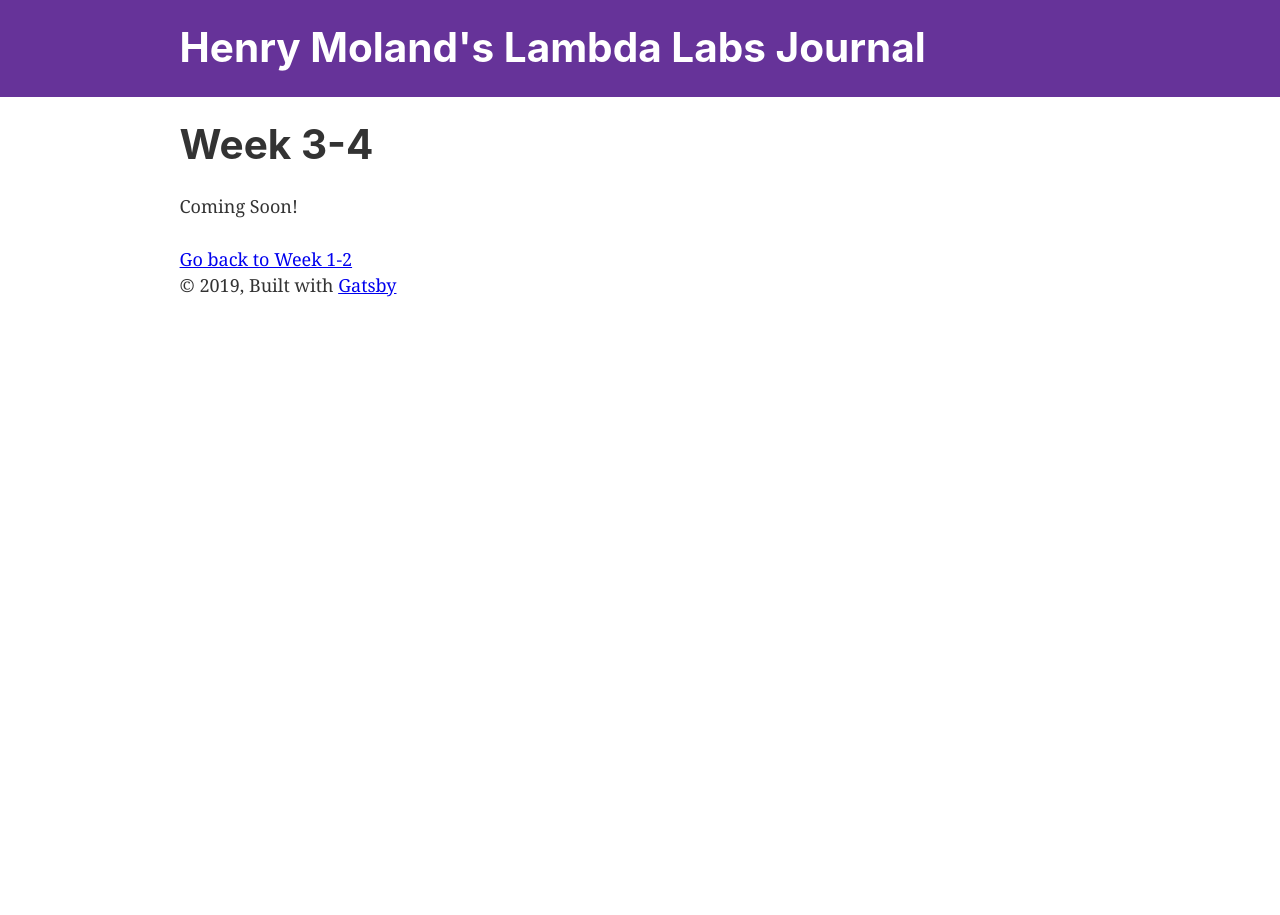
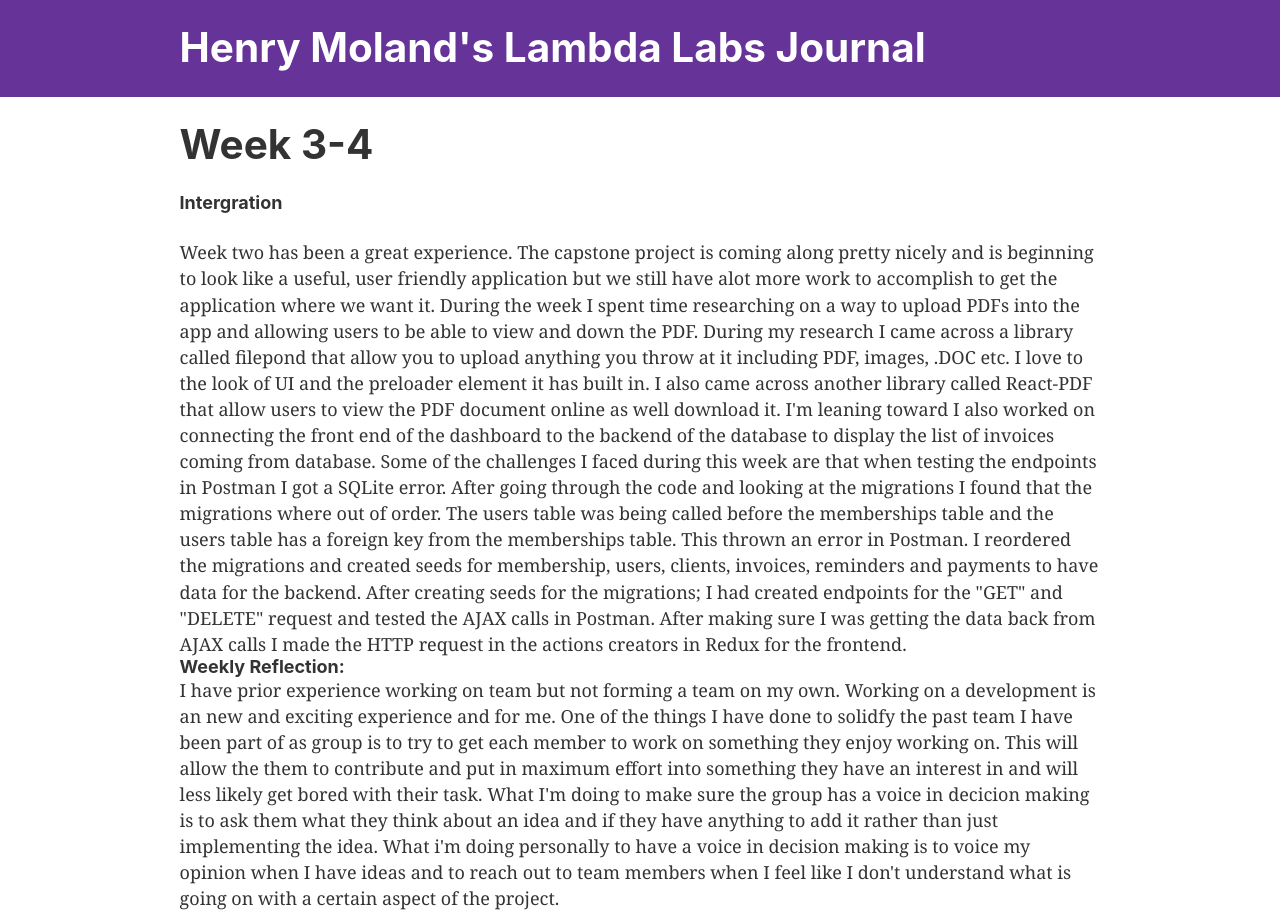
Before and after one commit to henrymoland/lambda-labs-gatsby-jourbal, a Gatsby site: page /page-2 in a window 1280 px wide. Shown: the top 915 px of the page. Before the commit the page ends 800 px from the top, so only its background shows below. Built offline with nearby package versions, Linux system fonts and the light colour scheme; Gatsby itself is replaced by a stand-in of ours.

Commit message:
Added heading

```diff
--- a/src/pages/page-2.js
+++ b/src/pages/page-2.js
@@ -4,8 +4,15 @@ import Layout from "../components/layout"
 
 const SecondPage = () => (
   <Layout>
-    <h1>Week 3-4</h1>
-    <p>Coming Soon!</p>
+<h1>Week 3-4</h1>
+
+<h4>Intergration</h4>
+<p>
+Week two has been  a great experience. The capstone project is coming along pretty nicely  and is beginning to look like  a useful, user friendly application but we still have alot more work to accomplish to get the application where we want it.  During the week I spent time researching on a way to upload PDFs into the  app and allowing users to be able to view and  down the PDF. During my research I came across a library called filepond that allow you to upload anything you throw at it including PDF, images, .DOC etc. I love to the look of UI and the preloader element it has built in.  I also came across another library called React-PDF that allow users to view the PDF document online as well download it. I'm leaning toward
+I also worked on connecting  the front end of the dashboard to the backend of the database to display the list of invoices coming from database. Some of the challenges I faced during this week  are that when testing the endpoints in Postman I got a SQLite error. After going through the code and looking at the migrations I found that the migrations where out of order. The users table was being called before the memberships table and  the users table has a foreign key from the memberships table. This thrown an error in Postman. I reordered the migrations and created seeds for membership, users, clients, invoices, reminders and payments to have data for the backend. After creating seeds for the migrations; I had created endpoints for the "GET" and "DELETE" request and tested the AJAX calls  in Postman.  After making sure I was getting the data back from AJAX calls I made the HTTP request in the actions creators in Redux for the frontend.
+
+<h4>Weekly Reflection:</h4>
+I have prior experience working on team but not forming a team on my own.  Working on a development is an new and exciting experience and for me.  One of the things I  have done to solidfy the past team I have been part of as group is to try to get each member to work on something they enjoy working on. This will allow the them to contribute and put in maximum effort into something they have an interest in and will less likely get bored with their task. What I'm doing to make sure the group has a voice in decicion making is to ask them what they think about an idea and if they have anything to add it rather than just implementing the idea. What i'm doing personally to have a voice in decision making is to voice my opinion when I have ideas and to reach out to team members when I feel like I don't understand what is going on with a certain aspect of the project. </p>
     <Link to="/">Go back to Week 1-2</Link>
   </Layout>
 )
```
